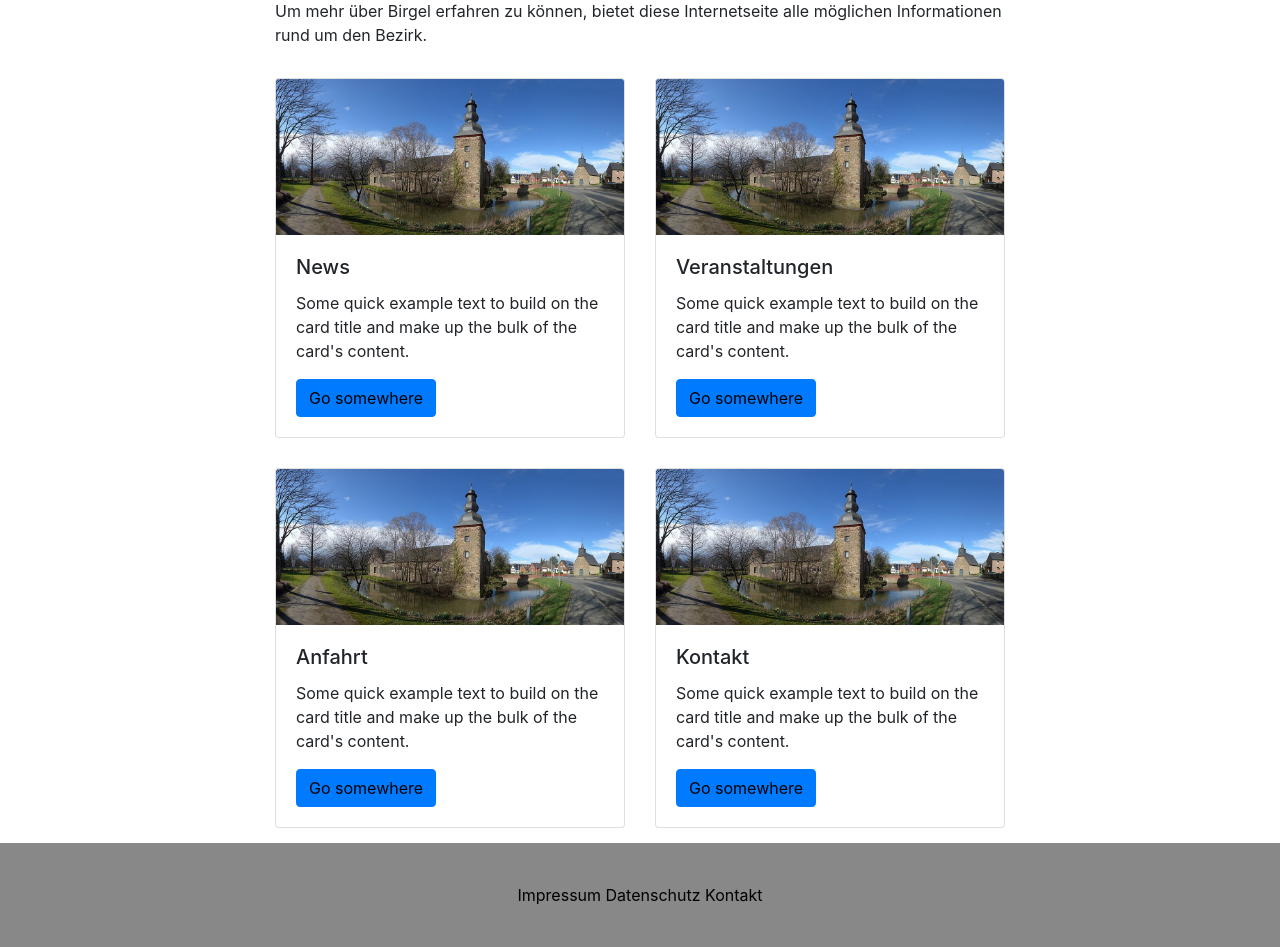
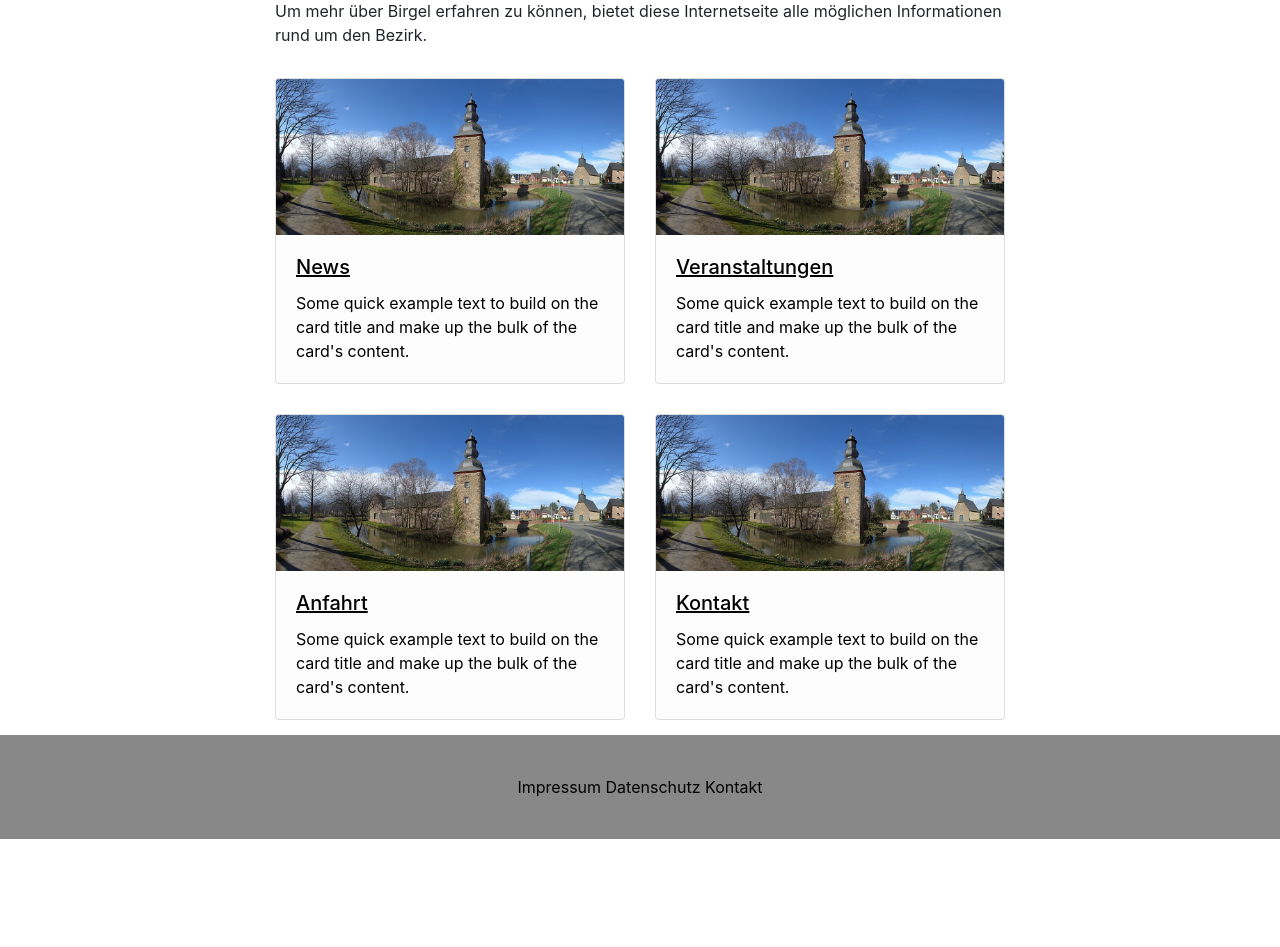
Before and after one commit to FlorianZasada/Webtechnologien-Projekt, a PHP site: page / in a window 1280 px wide. Shown: the part 580-1527 px from the top of the page. After the commit the page ends 1419 px from the top, so only its background shows below. Run offline with PHP 8.4, Linux system fonts and the light colour scheme; some libraries are stand-ins or nearby versions.

Commit message:
layout anpassen

```diff
--- a/css/startseite/main.css
+++ b/css/startseite/main.css
@@ -99,9 +99,31 @@ a:visited {
 }
 
 .preview-card {
+    min-width: 200px;
     margin-bottom: 15px;
     margin-top: 15px;
 }
+
+.preview-card a .card {
+    background-color: #fdfdfd;
+}
+
+.preview-card a .card:hover {
+    /*box-shadow: 2px 2px 8px #888888;*/
+    box-shadow: 0px 0px 10px #666;
+    border-color: #aaa;
+    background-color: #fff;
+}
+
+.preview-card-title {
+    text-decoration: underline;
+}
+
+/*
+.preview-link:hover {
+    text-decoration: none;
+}
+*/
 
 @media (max-width: 400px) {
   .preview-card {
--- a/index.html
+++ b/index.html
@@ -48,46 +48,50 @@
 
                 <div class="row justify-content-between">
                     <div class="col-6 preview-card">
+                        <a href="./news.html">
                             <div class="card">
                                 <img src="pics/Dueren_Banner.jpg" class="card-img-top" alt="...">
                                 <div class="card-body">
-                                <h5 class="card-title">News</h5>
+                                    <h5 class="card-title preview-card-title">News</h5>
                                     <p class="card-text">Some quick example text to build on the card title and     make up the bulk of the card's content.</p>
-                                <a href="#" class="btn btn-primary">Go somewhere</a>
                                 </div>
                             </div>
+                        </a>
                     </div>
                     <div class="col-6 preview-card">
+                        <a href="./news.html">
                             <div class="card">
                                 <img src="pics/Dueren_Banner.jpg" class="card-img-top" alt="...">
                                 <div class="card-body">
-                                <h5 class="card-title">Veranstaltungen</h5>
+                                    <h5 class="card-title preview-card-title">Veranstaltungen</h5>
                                     <p class="card-text">Some quick example text to build on the card title and     make up the bulk of the card's content.</p>
-                                <a href="#" class="btn btn-primary">Go somewhere</a>
                                 </div>
                             </div>
+                        </a>
                     </div>
                 </div>
                 <div class="row justify-content-between">
                     <div class="col-6 preview-card">
+                        <a href="./news.html">
                             <div class="card">
                                 <img src="pics/Dueren_Banner.jpg" class="card-img-top" alt="...">
                                 <div class="card-body">
-                                <h5 class="card-title">Anfahrt</h5>
-                                <p class="card-text">Some quick example text to build on the card title and     make up the bulk of the card's content.</p>
-                                <a href="#" class="btn btn-primary">Go somewhere</a>
+                                    <h5 class="card-title preview-card-title">Anfahrt</h5>
+                                    <p class="card-text">Some quick example text to build on the        card title and     make up the bulk of the card's content.</p>
                                 </div>
                             </div>
+                        </a>
                     </div>
                     <div class="col-6 preview-card">
+                        <a href="./news.html">
                             <div class="card">
                                 <img src="pics/Dueren_Banner.jpg" class="card-img-top" alt="...">
                                 <div class="card-body">
-                                <h5 class="card-title">Kontakt</h5>
+                                    <h5 class="card-title preview-card-title">Kontakt</h5>
                                     <p class="card-text">Some quick example text to build on the card title and     make up the bulk of the card's content.</p>
-                                <a href="#" class="btn btn-primary">Go somewhere</a>
                                 </div>
                             </div>
+                        </a>
                     </div>
                 </div>
             </div>
```
Lines whose indentation alone changed are shown as unchanged.
